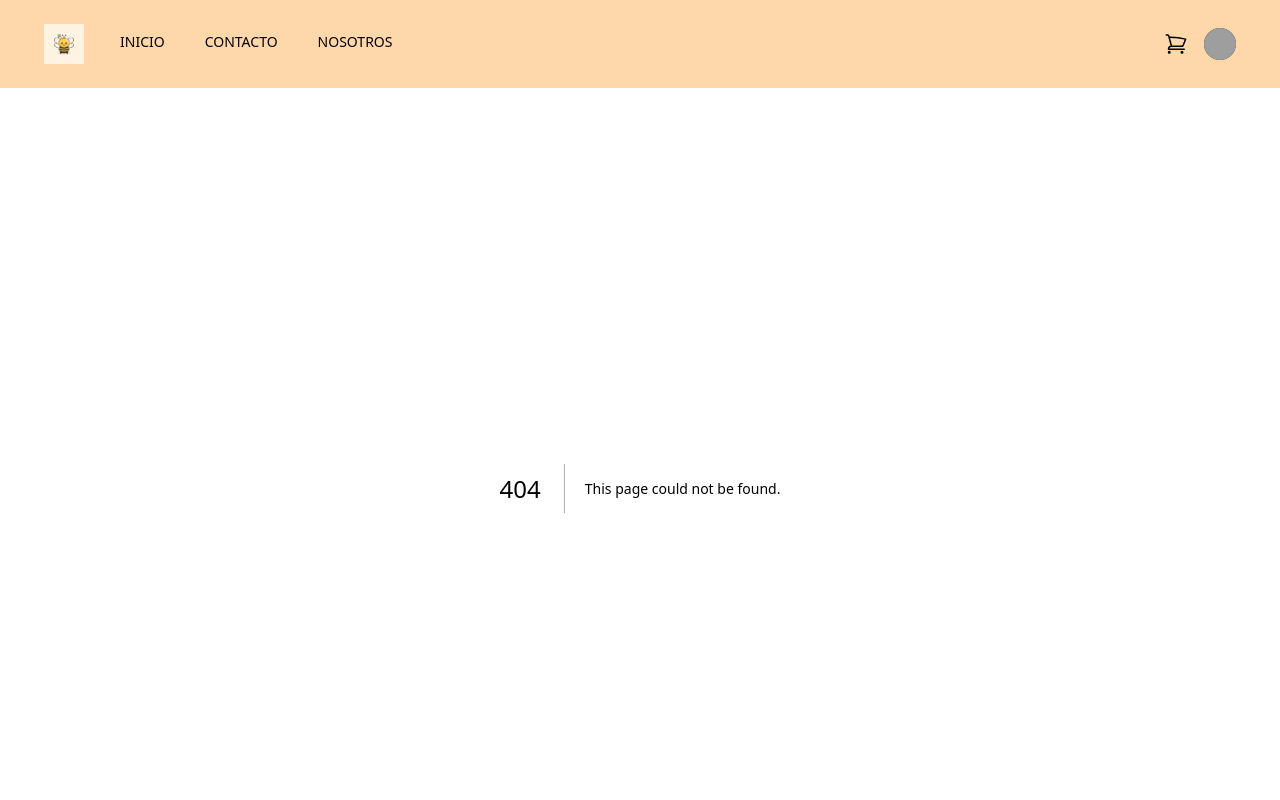
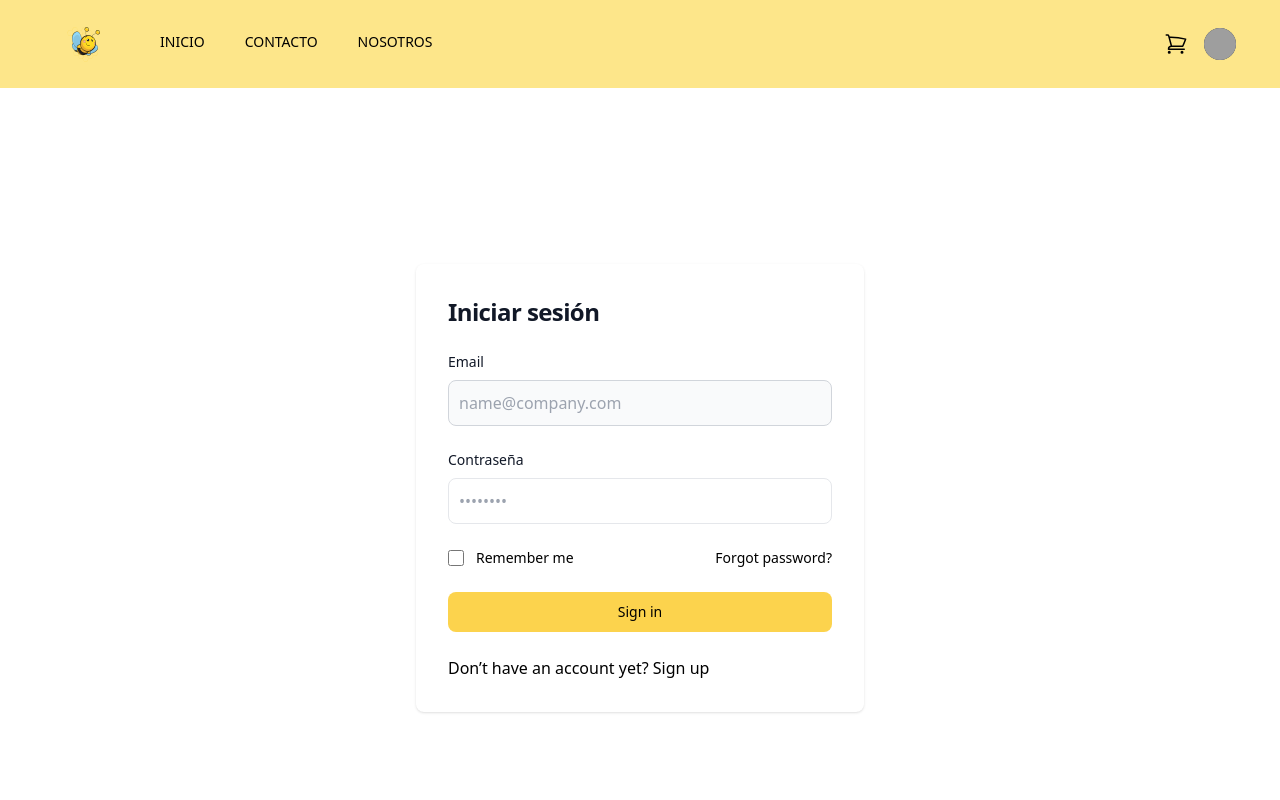
Before and after one commit to gtognola/aldana-store-fe, a Next.js app: page /login in a window 1280 px wide. Before the commit this address had no page. Shown: the top 800 px of the page. Built offline with nearby package versions, Linux system fonts and the light colour scheme; grey boxes are pictures that could not be loaded.

Commit message:
login y modificacion de colores

```diff
--- a/jsconfig.json
+++ b/jsconfig.json
@@ -1,5 +1,6 @@
 {
   "compilerOptions": {
+    "jsx": "react",
     "paths": {
       "@/*": ["./src/*"]
     }
--- a/package.json
+++ b/package.json
@@ -15,6 +15,8 @@
     "react-dom": "^18.3.1"
   },
   "devDependencies": {
+    "@types/node": "22.10.2",
+    "@types/react": "19.0.1",
     "eslint": "^8",
     "eslint-config-next": "14.2.5",
     "postcss": "^8",
--- /dev/null
+++ b/src/app/login/page.jsx
@@ -0,0 +1,42 @@
+import Image from "next/image";
+
+export default function () {
+    return (
+        <section className="">
+            <div className="flex flex-col items-center justify-center px-3 py-4 mx-auto md:h-screen lg:py-0">
+                <div className="w-full rounded-lg shadow dark:border md:mt-0 sm:max-w-md xl:p-0 dark:bg-amber-100 dark:border-white-700">
+                    <div className="p-6 space-y-4 md:space-y-6 sm:p-8">
+                        <h1 className="text-xl font-bold leading-tight tracking-tight text-gray-900 md:text-2xl">
+                            Iniciar sesión
+                        </h1>
+                        <form className="space-y-4 md:space-y-6" action="#">
+                            <div>
+                                <label for="email" className="block mb-2 text-sm font-medium text-gray-900">Email</label>
+                                <input type="email" name="email" id="email" className="bg-gray-50 border border-gray-300 text-gray-900 rounded-lg focus:ring-primary-600 focus:border-orange-600 block w-full p-2.5 dark:border-orange-100 dark:placeholder-gray-400 dark:text-dark dark:focus:ring-blue-500 dark:focus:border-orange-500" placeholder="name@company.com" required="" />
+                            </div>
+                            <div>
+                                <label for="password" className="block mb-2 text-sm font-medium text-gray-900">Contraseña</label>
+                                <input type="password" name="password" id="password" placeholder="••••••••" className="bg-ambar-50 border border-ambar-300 text-ambar-900 rounded-lg focus:ring-ambar-600 focus:border-ambar-600 block w-full p-2.5 dark:border-orange-100 dark:placeholder-gray-400 dark:text-dark dark:focus:ring-blue-500 dark:focus:border-orange-500" required="" />
+                            </div>
+                            <div className="flex items-center justify-between">
+                                <div className="flex items-start">
+                                    <div className="flex items-center h-5">
+                                        <input id="remember" aria-describedby="remember" type="checkbox" className="w-4 h-4 border border-gray-300 rounded bg-gray-50 focus:ring-3 focus:ring-primary-300 dark:bg-gray-700 dark:border-gray-600 dark:focus:ring-primary-600 dark:ring-offset-gray-800" required="" />
+                                    </div>
+                                    <div className="ml-3 text-sm">
+                                        <label for="remember" className="text-dark-500 dark:text-dark-300">Remember me</label>
+                                    </div>
+                                </div>
+                                <a href="#" className="text-sm font-medium text-primary-600 hover:underline dark:text-primary-500">Forgot password?</a>
+                            </div>
+                            <button type="submit" className="w-full text-dark bg-amber-300 hover:bg-primary-700 focus:ring-4 focus:outline-none focus:ring-primary-300 font-medium rounded-lg text-sm px-5 py-2.5 text-center dark:bg-primary-600 dark:hover:bg-primary-700 dark:focus:ring-primary-800">Sign in</button>
+                            <p claclassNamess="text-sm font-light text-gray-500 dark:text-gray-400">
+                                Don’t have an account yet? <a href="#" className="font-medium text-dark-600 hover:underline dark:text-dark-500">Sign up</a>
+                            </p>
+                        </form>
+                    </div>
+                </div>
+            </div>
+        </section>
+    )
+}
--- a/src/app/page.jsx
+++ b/src/app/page.jsx
@@ -1,7 +1,7 @@
 "use client"
 import Image from "next/image";
 import Card from "../components/card";
-import LoadingSpinner from "@/components/loading-spinner";
+// import LoadingSpinner from "@/components/loading-spinner";
 import { CarouselWithArrows } from "../components/carousel";
 import { useState, useEffect } from 'react'
 
@@ -38,7 +38,7 @@ export default function Home() {
 			</div>
 
 			<div className="container mx-auto">
-				{isLoading && <LoadingSpinner />}
+				{/* {isLoading && <LoadingSpinner />} */}
 				<div className="my-4 grid grid-cols-1 sm:grid-cols-3 lg:grid-cols-4 gap-4">
 					{products.map(
 						(product) => (
--- a/src/components/card/index.jsx
+++ b/src/components/card/index.jsx
@@ -14,9 +14,9 @@ const Card = ({ product }) => {
                 </div>
                 <p className="text-gray-700 text-base">{product.description}</p>
             </div>
-            <div className="px-6 py-4">
-                <button className="bg-blue-500 hover:bg-blue-700 text-white font-bold py-2 px-4 rounded">
-                    Add to Cart
+            <div className="px-6 py-4 grid grid-cols-1">
+                <button className="bg-amber-200 hover:bg-amber-100 font-bold py-2 px-4 rounded">
+                    Comprar
                 </button>
             </div>
         </div>
--- a/src/components/details/index.jsx
+++ b/src/components/details/index.jsx
@@ -20,7 +20,7 @@ const ProductDetail = ({ product }) => {
           <p>{product.description}</p>
           <p>${product.price}</p>
           <div className="my-5">
-            <button className="bg-blue-500 hover:bg-blue-700 text-white font-bold py-2 px-4 rounded">
+            <button className="bg-amber-300 hover:bg-amber-100 text-gray-700 font-bold py-2 px-4 rounded">
               Add to Cart
             </button>
           </div>
--- a/src/components/footer/index.jsx
+++ b/src/components/footer/index.jsx
@@ -1,5 +1,5 @@
 export default function Footer() {
-	return <footer className="w-full bg-orange-300 p-8">
+	return <footer className="w-full bg-amber-300 p-8">
 		<div className="flex flex-row flex-wrap items-center justify-center gap-y-6 gap-x-12 text-center md:justify-between">
 			<img src="https://docs.material-tailwind.com/img/logo-ct-dark.png" alt="logo-ct" className="w-10" />
 			<ul className="flex flex-wrap items-center gap-y-2 gap-x-8">
--- a/src/components/navbar/index.jsx
+++ b/src/components/navbar/index.jsx
@@ -2,7 +2,7 @@ import Image from "next/image";
 
 export default function Navbar() {
   return (
-    <nav className="w-full bg-orange-200 p-3">
+    <nav className="w-full bg-amber-200 p-3">
       <div className="mx-auto max-w-7xl px-2 sm:px-6 lg:px-8">
         <div className="relative flex h-16 items-center justify-between">
           <div className="absolute inset-y-0 left-0 flex items-center sm:hidden">
@@ -32,10 +32,10 @@ export default function Navbar() {
           </div>
           <div className="flex flex-1 items-center justify-center sm:items-stretch sm:justify-start">
             <div className="flex flex-shrink-0 items-center">
-              <div className="relative w-10 h-10">
+              <div className="relative w-20 h-10">
                 <Image
-                  src="/img/abeja-dibujo-navbar.jpg"
-                  alt="Your Company"
+                  src="/img/bee-5917610_1280.webp"
+                  alt="logo"
                   fill
                   style={{ objectFit: "contain" }}
                 />
```
Also changed, not shown: tsconfig.json (added, +33 -0 lines), public/img/bee-5917610_1280.webp (added), 1 other file (tests, documents, lock files or other folders).
